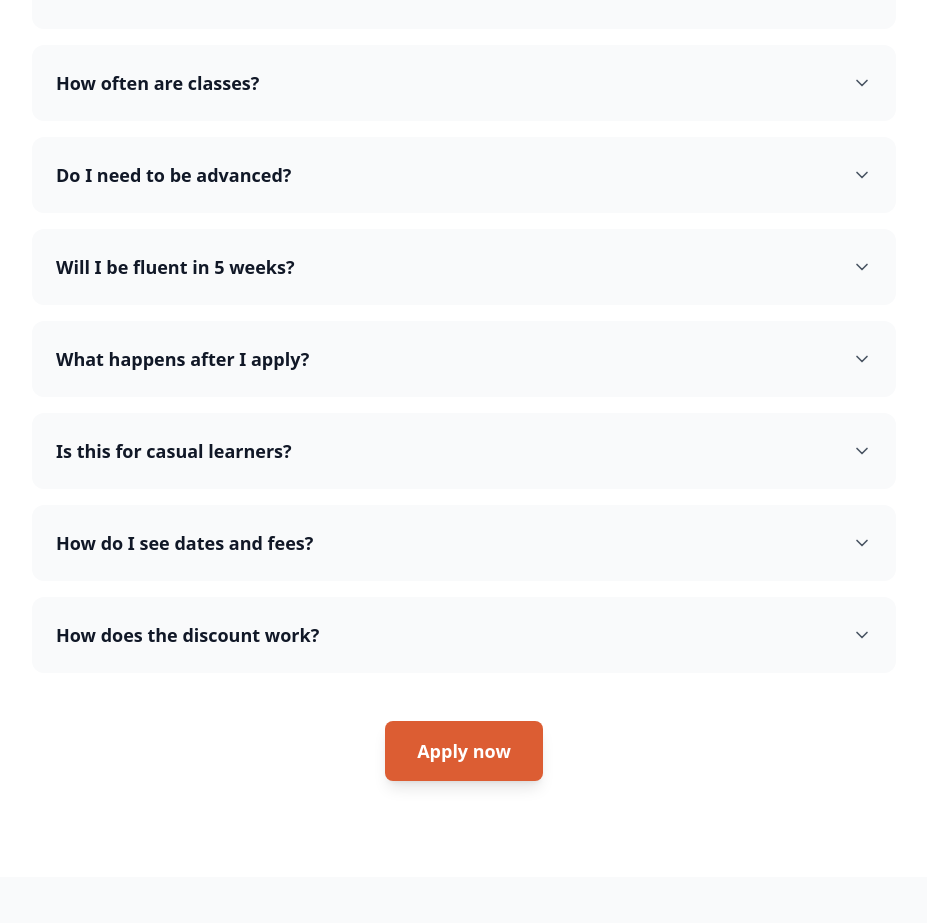
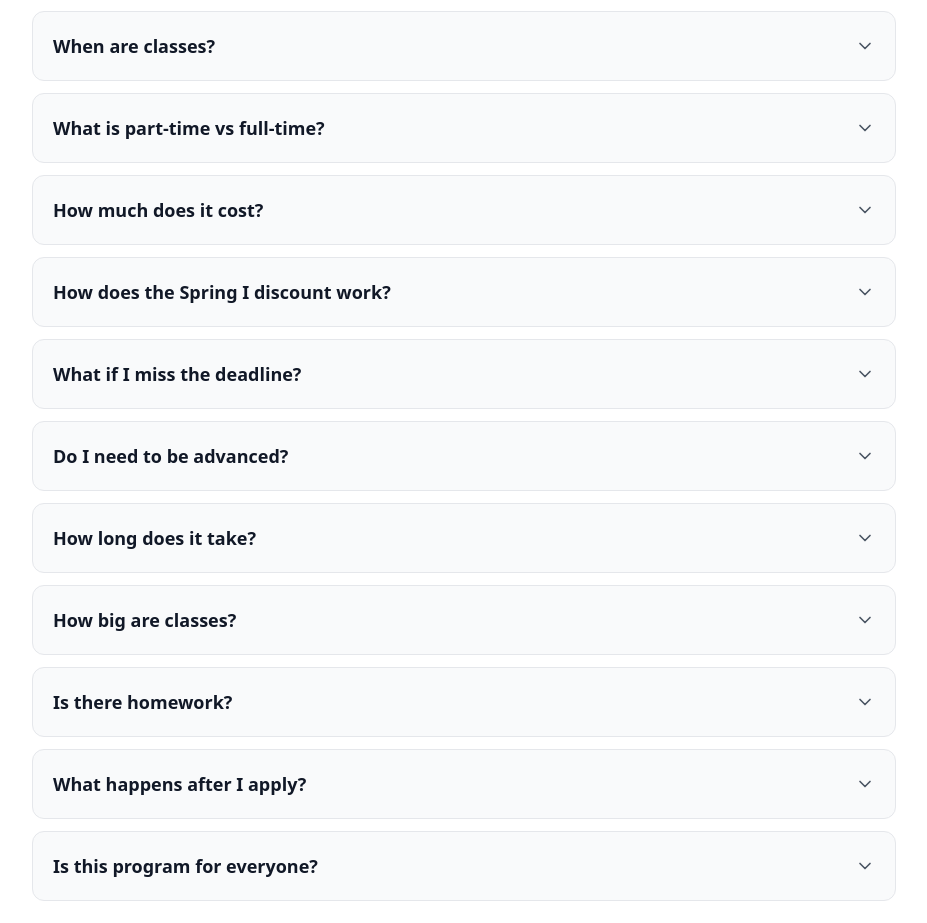
Before and after one commit to Qwixo/apply.INTERLINK.edu-28.8.2025-old-v1.1, a React (Vite) app: page /greensboro in a window 1280 px wide. Shown: the part 9089-10012 px from the top of the page, without its empty margins (176-1103 px from the left). Built offline with nearby package versions, Linux system fonts and the light colour scheme.

Commit message:
Updated GreensboroPage.tsx

```diff
--- a/src/pages/GreensboroPage.tsx
+++ b/src/pages/GreensboroPage.tsx
@@ -883,139 +883,234 @@ function GreensboroPage() {
       </section>
 
 {/* SECTION C: FAQ */}
-      <section className="bg-white py-16 md:py-24">
+<section className="bg-white py-10 md:py-14">
   <div className="max-w-4xl mx-auto px-4">
-          <div className="text-center mb-12">
-            <h2 className="text-3xl md:text-4xl font-bold text-gray-900 mb-3">
+    <div className="text-center mb-8">
+      <h2 className="text-3xl md:text-4xl font-bold text-gray-900 mb-2">
         Common questions
       </h2>
+      <p className="text-gray-700">
+        Simple answers. No confusing words.
+      </p>
     </div>
 
-          <div className="space-y-4 mb-12">
+    <div className="space-y-3 mb-8">
       {/* FAQ 1 */}
-            <div className="bg-gray-50 rounded-xl overflow-hidden">
+      <div className="bg-gray-50 rounded-xl overflow-hidden border border-gray-200">
         <button
           onClick={() => toggleFAQ(1)}
-                className="w-full flex items-center justify-between p-6 text-left hover:bg-gray-100 transition-colors"
+          className="w-full flex items-center justify-between p-5 text-left hover:bg-gray-100 transition-colors"
         >
           <span className="text-lg font-semibold text-gray-900">Where are classes?</span>
           <ChevronDown className={`w-5 h-5 text-gray-600 transition-transform ${openFAQ === 1 ? 'rotate-180' : ''}`} />
         </button>
         {openFAQ === 1 && (
-                <div className="px-6 pb-6">
+          <div className="px-5 pb-5">
             <p className="text-gray-700">On campus at UNCG in Greensboro.</p>
           </div>
         )}
       </div>
 
       {/* FAQ 2 */}
-            <div className="bg-gray-50 rounded-xl overflow-hidden">
+      <div className="bg-gray-50 rounded-xl overflow-hidden border border-gray-200">
         <button
           onClick={() => toggleFAQ(2)}
-                className="w-full flex items-center justify-between p-6 text-left hover:bg-gray-100 transition-colors"
+          className="w-full flex items-center justify-between p-5 text-left hover:bg-gray-100 transition-colors"
         >
-                <span className="text-lg font-semibold text-gray-900">How often are classes?</span>
+          <span className="text-lg font-semibold text-gray-900">When are classes?</span>
           <ChevronDown className={`w-5 h-5 text-gray-600 transition-transform ${openFAQ === 2 ? 'rotate-180' : ''}`} />
         </button>
         {openFAQ === 2 && (
-                <div className="px-6 pb-6">
-                  <p className="text-gray-700">Monday to Friday. Choose 2 or 4 hours a day.</p>
+          <div className="px-5 pb-5">
+            <p className="text-gray-700">
+              Monday to Friday (Eastern Time).<br />
+              Reading &amp; Writing: 9:30–11:30 AM<br />
+              Communication Skills: 12:30–2:30 PM
+            </p>
           </div>
         )}
       </div>
 
       {/* FAQ 3 */}
-            <div className="bg-gray-50 rounded-xl overflow-hidden">
+      <div className="bg-gray-50 rounded-xl overflow-hidden border border-gray-200">
         <button
           onClick={() => toggleFAQ(3)}
-                className="w-full flex items-center justify-between p-6 text-left hover:bg-gray-100 transition-colors"
+          className="w-full flex items-center justify-between p-5 text-left hover:bg-gray-100 transition-colors"
         >
-                <span className="text-lg font-semibold text-gray-900">Do I need to be advanced?</span>
+          <span className="text-lg font-semibold text-gray-900">What is part-time vs full-time?</span>
           <ChevronDown className={`w-5 h-5 text-gray-600 transition-transform ${openFAQ === 3 ? 'rotate-180' : ''}`} />
         </button>
         {openFAQ === 3 && (
-                <div className="px-6 pb-6">
-                  <p className="text-gray-700">No. You take a placement test. We put you in the right level.</p>
+          <div className="px-5 pb-5">
+            <p className="text-gray-700">
+              Full-time: 4 hours a day (both classes).<br />
+              Part-time: 2 hours a day (choose ONE class block).
+            </p>
           </div>
         )}
       </div>
 
       {/* FAQ 4 */}
-            <div className="bg-gray-50 rounded-xl overflow-hidden">
+      <div className="bg-gray-50 rounded-xl overflow-hidden border border-gray-200">
         <button
           onClick={() => toggleFAQ(4)}
-                className="w-full flex items-center justify-between p-6 text-left hover:bg-gray-100 transition-colors"
+          className="w-full flex items-center justify-between p-5 text-left hover:bg-gray-100 transition-colors"
         >
-                <span className="text-lg font-semibold text-gray-900">Will I be fluent in 5 weeks?</span>
+          <span className="text-lg font-semibold text-gray-900">How much does it cost?</span>
           <ChevronDown className={`w-5 h-5 text-gray-600 transition-transform ${openFAQ === 4 ? 'rotate-180' : ''}`} />
         </button>
         {openFAQ === 4 && (
-                <div className="px-6 pb-6">
-                  <p className="text-gray-700">No. But you can feel more confident and speak more after one term.</p>
+          <div className="px-5 pb-5">
+            <p className="text-gray-700">
+              Full-time: $1,700 per 5-week term.<br />
+              Part-time: $850 per 5-week term.
+            </p>
           </div>
         )}
       </div>
 
       {/* FAQ 5 */}
-            <div className="bg-gray-50 rounded-xl overflow-hidden">
+      <div className="bg-gray-50 rounded-xl overflow-hidden border border-gray-200">
         <button
           onClick={() => toggleFAQ(5)}
-                className="w-full flex items-center justify-between p-6 text-left hover:bg-gray-100 transition-colors"
+          className="w-full flex items-center justify-between p-5 text-left hover:bg-gray-100 transition-colors"
         >
-                <span className="text-lg font-semibold text-gray-900">What happens after I apply?</span>
+          <span className="text-lg font-semibold text-gray-900">How does the Spring I discount work?</span>
           <ChevronDown className={`w-5 h-5 text-gray-600 transition-transform ${openFAQ === 5 ? 'rotate-180' : ''}`} />
         </button>
         {openFAQ === 5 && (
-                <div className="px-6 pb-6">
-                  <p className="text-gray-700">We review your application. An advisor helps you with next steps and placement.</p>
+          <div className="px-5 pb-5">
+            <p className="text-gray-700">
+              Spring I is 20% off if you apply by March 18.<br />
+              Save up to $340 (full-time) or $170 (part-time).
+            </p>
           </div>
         )}
       </div>
 
       {/* FAQ 6 */}
-            <div className="bg-gray-50 rounded-xl overflow-hidden">
+      <div className="bg-gray-50 rounded-xl overflow-hidden border border-gray-200">
         <button
           onClick={() => toggleFAQ(6)}
-                className="w-full flex items-center justify-between p-6 text-left hover:bg-gray-100 transition-colors"
+          className="w-full flex items-center justify-between p-5 text-left hover:bg-gray-100 transition-colors"
         >
-                <span className="text-lg font-semibold text-gray-900">Is this for casual learners?</span>
+          <span className="text-lg font-semibold text-gray-900">What if I miss the deadline?</span>
           <ChevronDown className={`w-5 h-5 text-gray-600 transition-transform ${openFAQ === 6 ? 'rotate-180' : ''}`} />
         </button>
         {openFAQ === 6 && (
-                <div className="px-6 pb-6">
-                  <p className="text-gray-700">No. This is for serious students who will show up and speak.</p>
+          <div className="px-5 pb-5">
+            <p className="text-gray-700">
+              Apply anyway. We will help you start as soon as possible.
+            </p>
           </div>
         )}
       </div>
 
       {/* FAQ 7 */}
-            <div className="bg-gray-50 rounded-xl overflow-hidden">
+      <div className="bg-gray-50 rounded-xl overflow-hidden border border-gray-200">
         <button
           onClick={() => toggleFAQ(7)}
-                className="w-full flex items-center justify-between p-6 text-left hover:bg-gray-100 transition-colors"
+          className="w-full flex items-center justify-between p-5 text-left hover:bg-gray-100 transition-colors"
         >
-                <span className="text-lg font-semibold text-gray-900">How do I see dates and fees?</span>
+          <span className="text-lg font-semibold text-gray-900">Do I need to be advanced?</span>
           <ChevronDown className={`w-5 h-5 text-gray-600 transition-transform ${openFAQ === 7 ? 'rotate-180' : ''}`} />
         </button>
         {openFAQ === 7 && (
-                <div className="px-6 pb-6">
-                  <p className="text-gray-700">Use the 'See dates & fees' button above.</p>
+          <div className="px-5 pb-5">
+            <p className="text-gray-700">
+              You take a placement test. We put you in the right level.<br />
+              We start after beginner level.
+            </p>
           </div>
         )}
       </div>
 
       {/* FAQ 8 */}
-            <div className="bg-gray-50 rounded-xl overflow-hidden">
+      <div className="bg-gray-50 rounded-xl overflow-hidden border border-gray-200">
         <button
           onClick={() => toggleFAQ(8)}
-                className="w-full flex items-center justify-between p-6 text-left hover:bg-gray-100 transition-colors"
+          className="w-full flex items-center justify-between p-5 text-left hover:bg-gray-100 transition-colors"
         >
-                <span className="text-lg font-semibold text-gray-900">How does the discount work?</span>
+          <span className="text-lg font-semibold text-gray-900">How long does it take?</span>
           <ChevronDown className={`w-5 h-5 text-gray-600 transition-transform ${openFAQ === 8 ? 'rotate-180' : ''}`} />
         </button>
         {openFAQ === 8 && (
-                <div className="px-6 pb-6">
-                  <p className="text-gray-700">It is for qualified applicants applying to the closest available term.</p>
+          <div className="px-5 pb-5">
+            <p className="text-gray-700">
+              Most students finish in about 4–12 months. It depends on your level and effort.
+            </p>
+          </div>
+        )}
+      </div>
+
+      {/* FAQ 9 */}
+      <div className="bg-gray-50 rounded-xl overflow-hidden border border-gray-200">
+        <button
+          onClick={() => toggleFAQ(9)}
+          className="w-full flex items-center justify-between p-5 text-left hover:bg-gray-100 transition-colors"
+        >
+          <span className="text-lg font-semibold text-gray-900">How big are classes?</span>
+          <ChevronDown className={`w-5 h-5 text-gray-600 transition-transform ${openFAQ === 9 ? 'rotate-180' : ''}`} />
+        </button>
+        {openFAQ === 9 && (
+          <div className="px-5 pb-5">
+            <p className="text-gray-700">
+              Classes are small so you get more speaking time. (Usually about 12–15 students.)
+            </p>
+          </div>
+        )}
+      </div>
+
+      {/* FAQ 10 */}
+      <div className="bg-gray-50 rounded-xl overflow-hidden border border-gray-200">
+        <button
+          onClick={() => toggleFAQ(10)}
+          className="w-full flex items-center justify-between p-5 text-left hover:bg-gray-100 transition-colors"
+        >
+          <span className="text-lg font-semibold text-gray-900">Is there homework?</span>
+          <ChevronDown className={`w-5 h-5 text-gray-600 transition-transform ${openFAQ === 10 ? 'rotate-180' : ''}`} />
+        </button>
+        {openFAQ === 10 && (
+          <div className="px-5 pb-5">
+            <p className="text-gray-700">
+              Yes. This is a serious program. You will have classwork and homework.
+            </p>
+          </div>
+        )}
+      </div>
+
+      {/* FAQ 11 */}
+      <div className="bg-gray-50 rounded-xl overflow-hidden border border-gray-200">
+        <button
+          onClick={() => toggleFAQ(11)}
+          className="w-full flex items-center justify-between p-5 text-left hover:bg-gray-100 transition-colors"
+        >
+          <span className="text-lg font-semibold text-gray-900">What happens after I apply?</span>
+          <ChevronDown className={`w-5 h-5 text-gray-600 transition-transform ${openFAQ === 11 ? 'rotate-180' : ''}`} />
+        </button>
+        {openFAQ === 11 && (
+          <div className="px-5 pb-5">
+            <p className="text-gray-700">
+              We review your application. An advisor helps you with next steps and your placement test.
+            </p>
+          </div>
+        )}
+      </div>
+
+      {/* FAQ 12 */}
+      <div className="bg-gray-50 rounded-xl overflow-hidden border border-gray-200">
+        <button
+          onClick={() => toggleFAQ(12)}
+          className="w-full flex items-center justify-between p-5 text-left hover:bg-gray-100 transition-colors"
+        >
+          <span className="text-lg font-semibold text-gray-900">Is this program for everyone?</span>
+          <ChevronDown className={`w-5 h-5 text-gray-600 transition-transform ${openFAQ === 12 ? 'rotate-180' : ''}`} />
+        </button>
+        {openFAQ === 12 && (
+          <div className="px-5 pb-5">
+            <p className="text-gray-700">
+              No. It is for serious students who will show up and speak in class.
+            </p>
           </div>
         )}
       </div>
```
Lines whose indentation alone changed are shown as unchanged.
